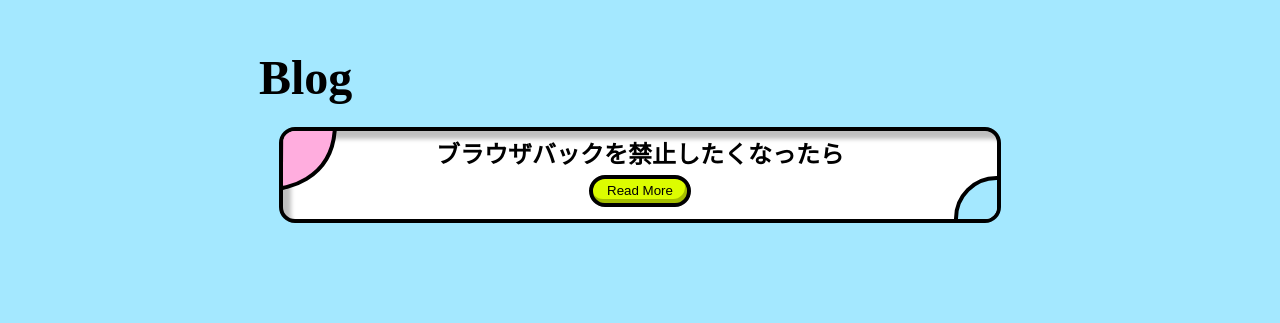
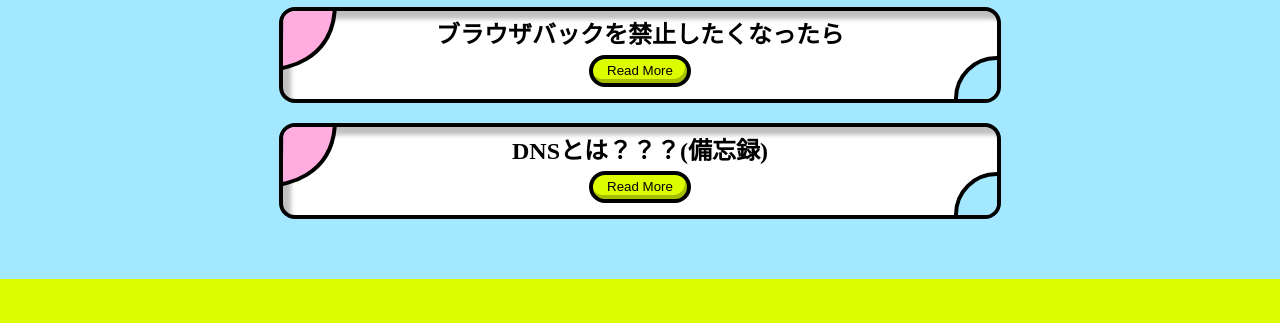
Before and after one commit to 20yuteo/portfolio-gatsby, a Gatsby site: page / in a window 1280 px wide. Shown: the part 719-1042 px from the top of the page. After the commit the page ends 998 px from the top, so only its background shows below. Built offline with nearby package versions, Linux system fonts and the light colour scheme; Gatsby itself is replaced by a stand-in of ours; a web font is replaced by a local one.

Commit message:
sectionのレイアウト調整

```diff
--- a/src/components/Blog/index.tsx
+++ b/src/components/Blog/index.tsx
@@ -6,11 +6,14 @@ import SC from "./style";
 
 export const Blog = () => {
 
-    const onClick = React.useCallback((type: "ProhibitBrowserBack") => {
+    const onClick = React.useCallback((type: "ProhibitBrowserBack" | "WhatIsDNS") => {
         console.log(type)
         switch (type) {
             case "ProhibitBrowserBack":
                 window.open("https://20yuteo.github.io/hugoapp/dont_browser_back/", "_blank")
+                break;
+            case "WhatIsDNS":
+                window.open("https://20yuteo.github.io/hugoapp/what_is_dns/", "_blank")
                 break;
             default:
                 break;
@@ -28,6 +31,12 @@ export const Blog = () => {
                             <Button label="Read More" color='Primary' onClick={() => onClick("ProhibitBrowserBack")} />
                         </MainCard.Content>
                     </MainCard>
+                    <MainCard>
+                        <MainCard.Content>
+                            DNSとは？？？(備忘録)
+                            <Button label="Read More" color='Primary' onClick={() => onClick("WhatIsDNS")} />
+                        </MainCard.Content>
+                    </MainCard>
                 </SC.BlogBody>
             </Section.Body>
         </Section>
--- a/src/components/Blog/style.ts
+++ b/src/components/Blog/style.ts
@@ -1,7 +1,10 @@
 import styled from 'styled-components';
 
 const BlogBody = styled.div`
+    display: flex;
+    flex-direction: column;
     margin: 20px;
+    gap: 20px;
 `;
 
 export default {
--- a/src/components/Section/style.ts
+++ b/src/components/Section/style.ts
@@ -1,7 +1,7 @@
 import styled from 'styled-components';
 
 const Section = styled.section<{ backgroundColor: string}>`
-    padding: 80px 0;
+    padding: 40px 0;
     background-color: ${(props) => props.backgroundColor};
     width: 100%;
 `;
```
